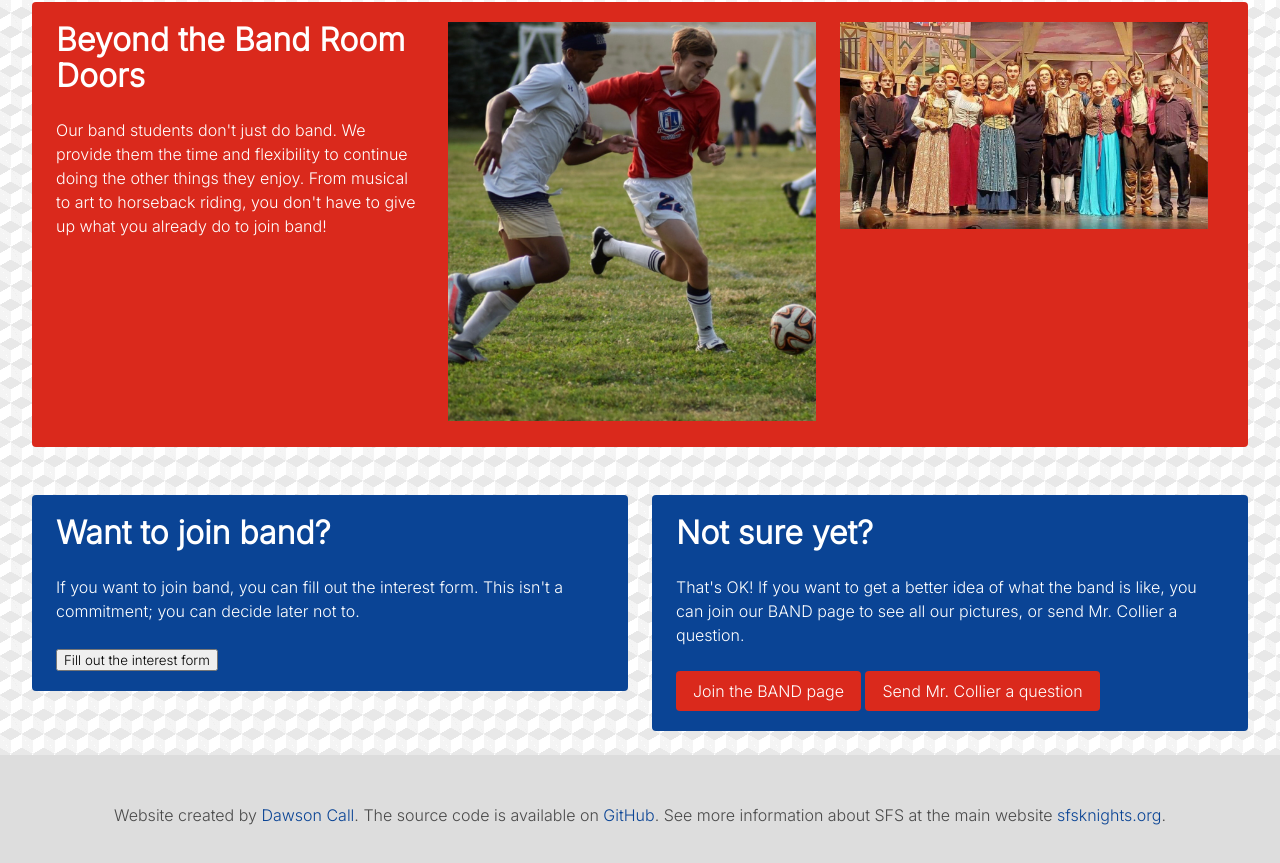
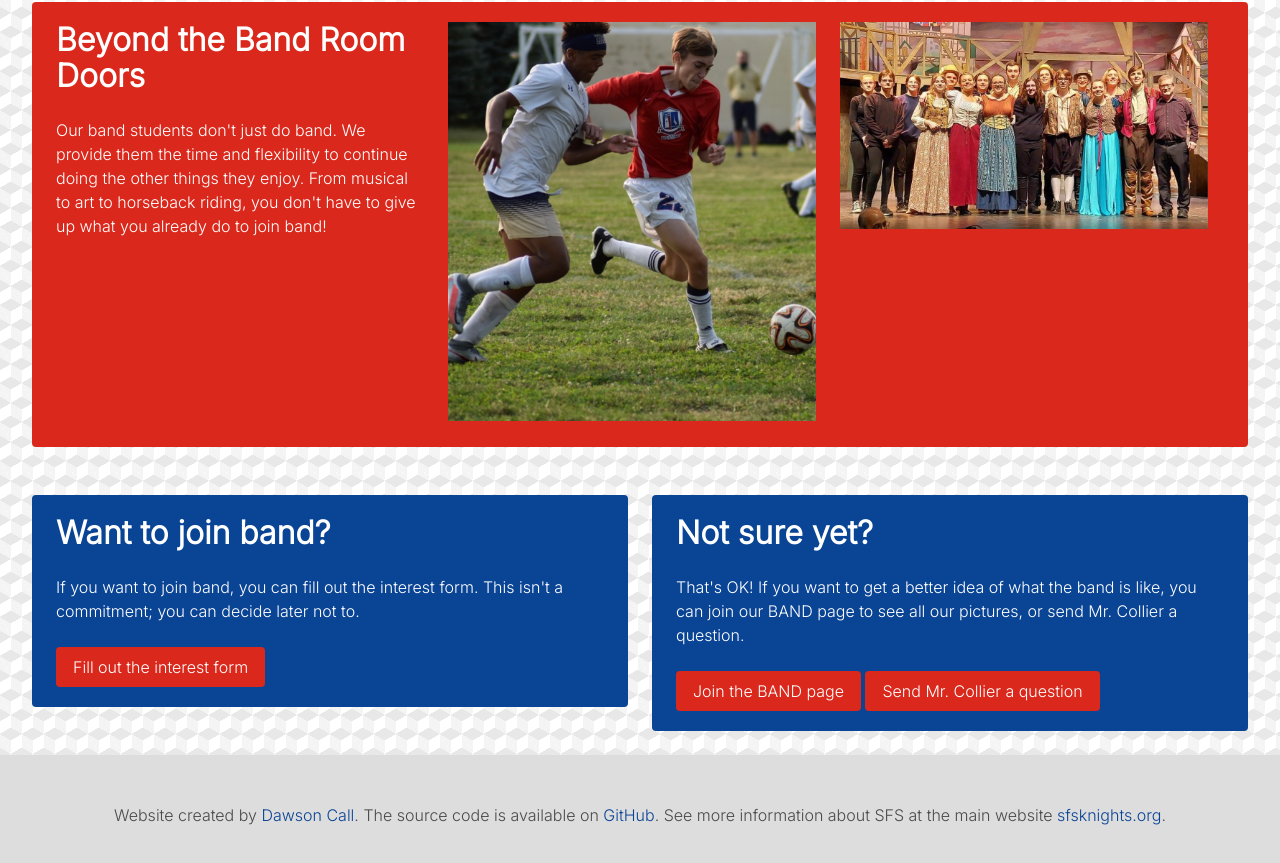
Before and after one commit to sfsband/sfs-band-site, a website: page index.html in a window 1280 px wide. Shown: the part 1742-2605 px from the top of the page. Drawn offline with Linux system fonts and the light colour scheme; a script that the page names is missing.

Commit message:
stylized button

```diff
--- a/index.html
+++ b/index.html
@@ -189,7 +189,7 @@
               If you want to join band, you can fill out the interest form.
               This isn't a commitment; you can decide later not to.
             </p><br>
-            <button data-tally-open="3joEvR" data-tally-layout="modal" data-tally-width="700" data-tally-emoji-text="🎺" data-tally-emoji-animation="wave" data-tally-auto-close="3000">Fill out the interest form</button>
+            <button class="button is-primary" data-tally-open="3joEvR" data-tally-layout="modal" data-tally-width="700" data-tally-emoji-text="🎺" data-tally-emoji-animation="wave" data-tally-auto-close="3000">Fill out the interest form</button>
           </div>
         </div>
         <div class="column">
```
